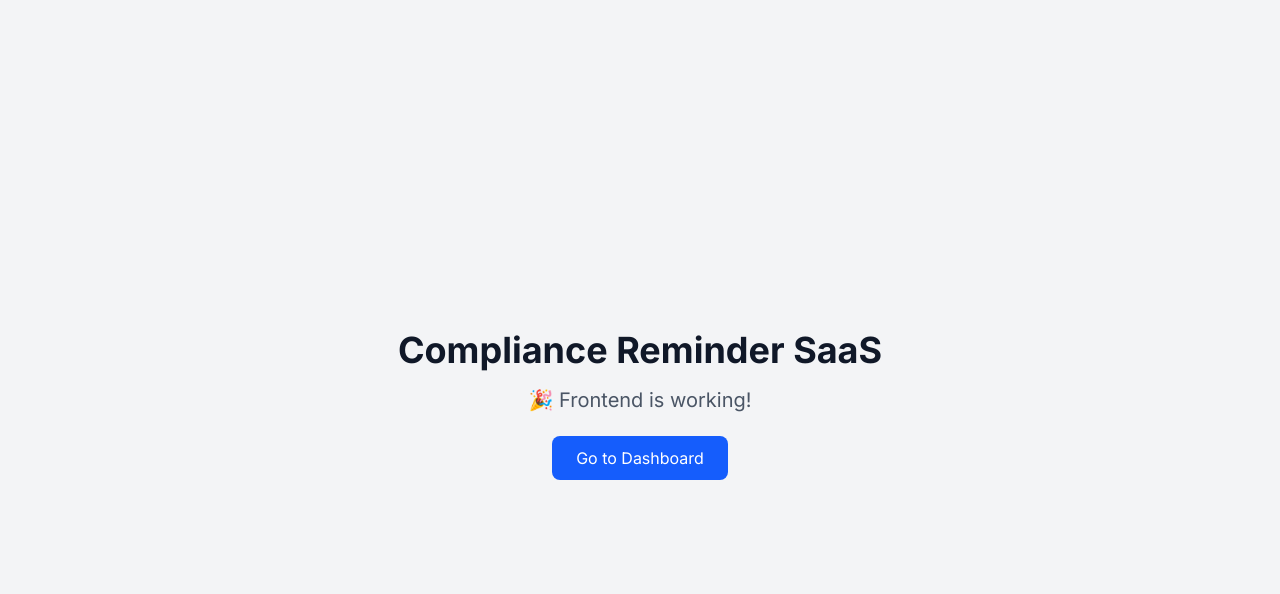
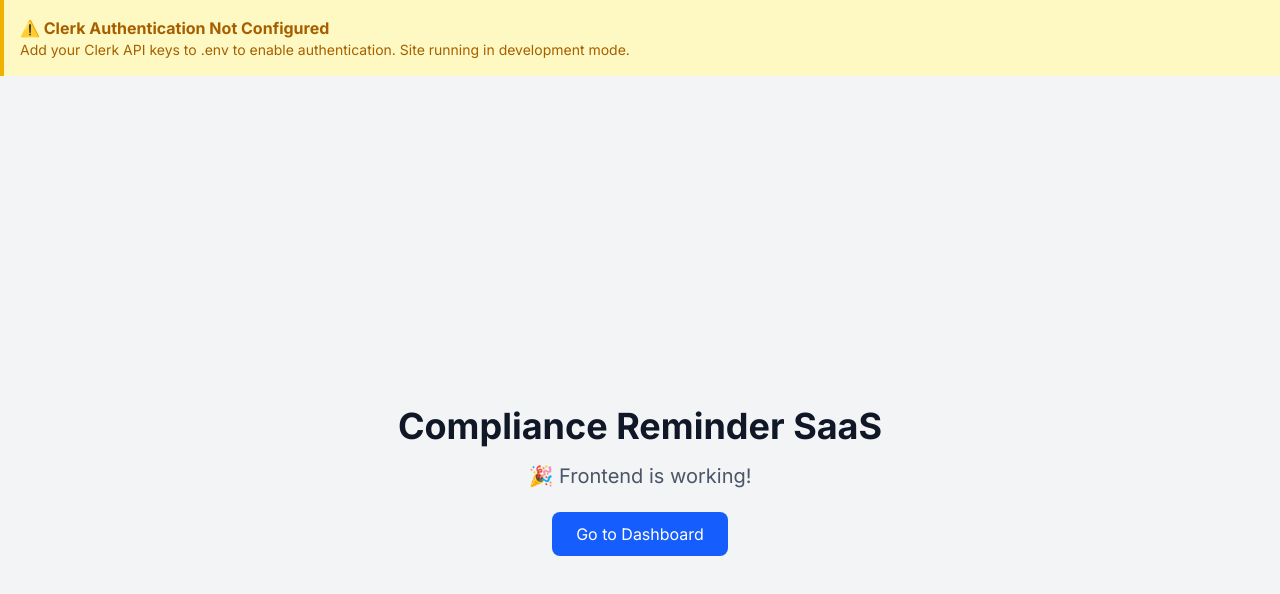
Before and after one commit to testqgw/SCP, a Next.js app: page / in a window 1280 px wide. Shown: the top 594 px of the page. Built offline with nearby package versions, Linux system fonts and the light colour scheme; no server answers.

Commit message:
feat: enable real Clerk authentication with dev mode fallback

```diff
--- a/app/layout.tsx
+++ b/app/layout.tsx
@@ -1,6 +1,7 @@
 import type { Metadata } from "next";
 import { Inter } from "next/font/google";
 import "./globals.css";
+import { isClerkConfigured } from "@/lib/clerk-config";
 
 const inter = Inter({ subsets: ["latin"] });
 
@@ -14,8 +15,30 @@ export default function RootLayout({
 }: {
   children: React.ReactNode;
 }) {
-  // Simple layout without Clerk for development
+  const clerkConfigured = isClerkConfigured();
+
+  // Development mode without Clerk
+  if (!clerkConfigured) {
     return (
+      <html lang="en">
+        <body className={inter.className}>
+          <div className="bg-yellow-100 border-l-4 border-yellow-500 text-yellow-700 p-4">
+            <p className="font-bold">⚠️ Clerk Authentication Not Configured</p>
+            <p className="text-sm">Add your Clerk API keys to .env to enable authentication. Site running in development mode.</p>
+          </div>
+          <div className="min-h-screen bg-gray-50">
+            {children}
+          </div>
+        </body>
+      </html>
+    );
+  }
+
+  // Production mode with Clerk
+  const { ClerkProvider } = require("@clerk/nextjs");
+
+  return (
+    <ClerkProvider>
       <html lang="en">
         <body className={inter.className}>
           <div className="min-h-screen bg-gray-50">
@@ -23,5 +46,6 @@ export default function RootLayout({
           </div>
         </body>
       </html>
+    </ClerkProvider>
   );
 }
--- a/middleware.ts
+++ b/middleware.ts
@@ -1,9 +1,28 @@
 import { NextResponse } from 'next/server'
 import type { NextRequest } from 'next/server'
+import { isClerkConfigured } from '@/lib/clerk-config'
 
 export function middleware(request: NextRequest) {
-  // Always allow in development mode - no Clerk
-  return NextResponse.next()
+  // In dev mode without Clerk, allow all routes
+  if (!isClerkConfigured()) {
+    return NextResponse.next()
+  }
+
+  // With Clerk keys, use Clerk middleware
+  const { clerkMiddleware, createRouteMatcher } = require('@clerk/nextjs/server')
+
+  const isPublicRoute = createRouteMatcher([
+    '/',
+    '/sign-in(.*)',
+    '/sign-up(.*)',
+    '/api/webhooks(.*)',
+  ])
+
+  return clerkMiddleware((auth: any, req: NextRequest) => {
+    if (!isPublicRoute(req)) {
+      auth().protect()
+    }
+  })(request)
 }
 
 export const config = {
```
Lines whose indentation alone changed are shown as unchanged.
